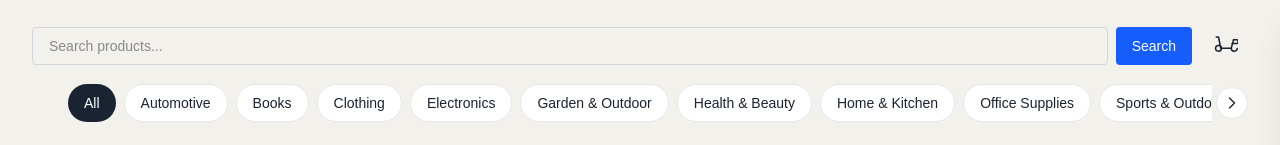
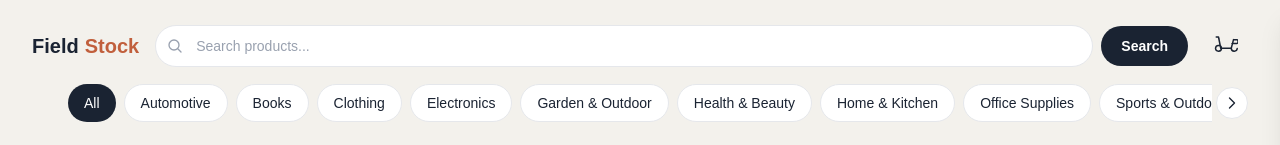
Before and after one commit to imostafiz/filed-stock, a Next.js app: page /products in a window 1280 px wide. Shown: the top 145 px of the page. Built offline with nearby package versions, Linux system fonts and the light colour scheme.

Commit message:
feat: enhance product page layout with logo link and improved search box design

```diff
--- a/src/app/products/page.tsx
+++ b/src/app/products/page.tsx
@@ -1,4 +1,5 @@
 import { Suspense } from 'react';
+import Link from 'next/link';
 import { getProductsServer, getCategories } from '@/lib/api/products';
 import ProductGrid from '@/components/product/ProductGrid';
 import FilterSidebar from '@/components/filters/FilterSidebar';
@@ -38,7 +39,11 @@ const ProductsContent = async ({ searchParams }: ProductsPageProps) => {
     <div className="min-h-screen bg-[#F3F1EC]">
       <div className="sticky top-0 z-30 bg-[#F3F1EC]">
         <div className="mx-auto max-w-7xl px-4 pt-6 pb-4 sm:px-6 lg:px-8">
-          <div className="mb-4 flex items-center gap-3">
+          <div className="mb-4 flex items-center gap-4">
+            <Link href="/" className="hidden shrink-0 items-center gap-1.5 sm:flex">
+              <span className="text-xl font-bold text-[#1A2332]">Field</span>
+              <span className="text-xl font-bold text-[#C15F3C]">Stock</span>
+            </Link>
             <div className="flex-1">
               <SearchBox />
             </div>
--- a/src/components/cart/CartButton.tsx
+++ b/src/components/cart/CartButton.tsx
@@ -1,12 +1,21 @@
 'use client';
 
 import { useState } from 'react';
+import { useSyncExternalStore } from 'react';
 import { useAppSelector } from '@/store/hooks';
 import CartDrawer from '@/components/cart/CartDrawer';
+
+const useIsClient = () =>
+  useSyncExternalStore(
+    () => () => {},
+    () => true,
+    () => false,
+  );
 
 const CartButton = () => {
   const items = useAppSelector((state) => state.cart.items);
   const [cartOpen, setCartOpen] = useState(false);
+  const isClient = useIsClient();
   const totalItems = items.reduce((sum, item) => sum + item.quantity, 0);
 
   return (
@@ -29,7 +38,7 @@ const CartButton = () => {
             d="M2.25 3h1.386c.51 0 .955.343 1.087.835l.383 1.437M7.5 14.25a3 3 0 00-5.98.286m5.98-.286h9m-9 0a3 3 0 01-5.98.286M17.25 14.25a3 3 0 005.98.286m-5.98-.286l2.25-8.625m0 0h3.375c.621 0 1.125.504 1.125 1.125v1.5c0 .621-.504 1.125-1.125 1.125H18M6.75 14.25L4.5 3H2.25"
           />
         </svg>
-        {totalItems > 0 && (
+        {isClient && totalItems > 0 && (
           <span className="absolute -top-0.5 -right-0.5 flex h-5 w-5 items-center justify-center rounded-full bg-[#8B2E3C] text-[10px] font-bold text-white">
             {totalItems}
           </span>
--- a/src/components/cart/CartDrawer.tsx
+++ b/src/components/cart/CartDrawer.tsx
@@ -1,10 +1,18 @@
 'use client';
 
 import { useMemo } from 'react';
+import { useSyncExternalStore } from 'react';
 import Link from 'next/link';
 import { useAppSelector } from '@/store/hooks';
 import CartItem from './CartItem';
 import { formatPrice } from '@/lib/utils';
+
+const useIsClient = () =>
+  useSyncExternalStore(
+    () => () => {},
+    () => true,
+    () => false,
+  );
 
 type CartDrawerProps = {
   open: boolean;
@@ -13,6 +21,7 @@ type CartDrawerProps = {
 
 const CartDrawer = ({ open, onClose }: CartDrawerProps) => {
   const items = useAppSelector((state) => state.cart.items);
+  const isClient = useIsClient();
   const totalItems = items.reduce((sum, item) => sum + item.quantity, 0);
   const subtotal = useMemo(
     () => items.reduce((sum, item) => sum + item.product.price * item.quantity, 0),
@@ -32,7 +41,9 @@ const CartDrawer = ({ open, onClose }: CartDrawerProps) => {
       >
         <div className="flex items-center justify-between border-b border-gray-200 px-6 py-4">
           <h2 className="text-lg font-semibold text-[#1A2332]">
-            Your Cart ({totalItems} item{totalItems !== 1 ? 's' : ''})
+            {isClient
+              ? `Your Cart (${totalItems} item${totalItems !== 1 ? 's' : ''})`
+              : 'Your Cart'}
           </h2>
           <button
             onClick={onClose}
@@ -52,7 +63,7 @@ const CartDrawer = ({ open, onClose }: CartDrawerProps) => {
         </div>
 
         <div className="flex-1 overflow-y-auto px-6 py-4">
-          {items.length === 0 ? (
+          {!isClient || items.length === 0 ? (
             <div className="flex flex-col items-center justify-center py-16 text-center">
               <div className="mb-4 text-5xl text-gray-300">🛒</div>
               <p className="mb-4 text-sm text-gray-500">Your cart is empty</p>
@@ -73,7 +84,7 @@ const CartDrawer = ({ open, onClose }: CartDrawerProps) => {
           )}
         </div>
 
-        {items.length > 0 && (
+        {isClient && items.length > 0 && (
           <div className="border-t border-gray-200 px-6 py-4">
             <div className="mb-4 flex items-center justify-between">
               <span className="text-sm text-gray-500">Subtotal</span>
--- a/src/components/filters/SearchBox.tsx
+++ b/src/components/filters/SearchBox.tsx
@@ -26,18 +26,33 @@ const SearchBox = () => {
   };
 
   return (
-    <div className="flex gap-2">
+    <div className="flex items-center gap-2">
+      <div className="relative flex-1">
+        <svg
+          className="pointer-events-none absolute left-3 top-1/2 h-4 w-4 -translate-y-1/2 text-gray-400"
+          fill="none"
+          viewBox="0 0 24 24"
+          strokeWidth={2}
+          stroke="currentColor"
+        >
+          <path
+            strokeLinecap="round"
+            strokeLinejoin="round"
+            d="m21 21-5.197-5.197m0 0A7.5 7.5 0 1 0 5.196 5.196a7.5 7.5 0 0 0 10.607 10.607Z"
+          />
+        </svg>
         <input
           type="text"
           placeholder="Search products..."
           value={query}
           onChange={(e) => setQuery(e.target.value)}
           onKeyDown={handleKeyDown}
-        className="flex-1 rounded border border-gray-300 px-4 py-2 text-sm focus:border-blue-500 focus:ring-1 focus:ring-blue-500 focus:outline-none"
+          className="w-full rounded-full border border-gray-200 bg-white py-2.5 pl-10 pr-4 text-sm text-[#1A2332] transition-colors placeholder:text-gray-400 hover:border-gray-300 focus:border-[#1A2332] focus:outline-none focus:ring-1 focus:ring-[#1A2332]/20"
         />
+      </div>
       <button
         onClick={handleSearch}
-        className="rounded bg-blue-600 px-4 py-2 text-sm font-medium text-white hover:bg-blue-700"
+        className="rounded-full bg-[#1A2332] px-5 py-2.5 text-sm font-semibold text-white transition-all hover:bg-[#253448] hover:shadow-md"
       >
         Search
       </button>
```
Lines whose indentation alone changed are shown as unchanged.
